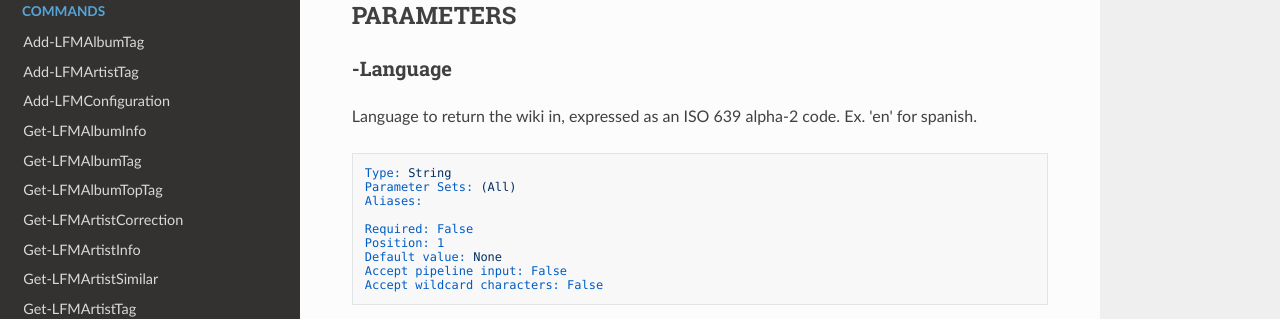
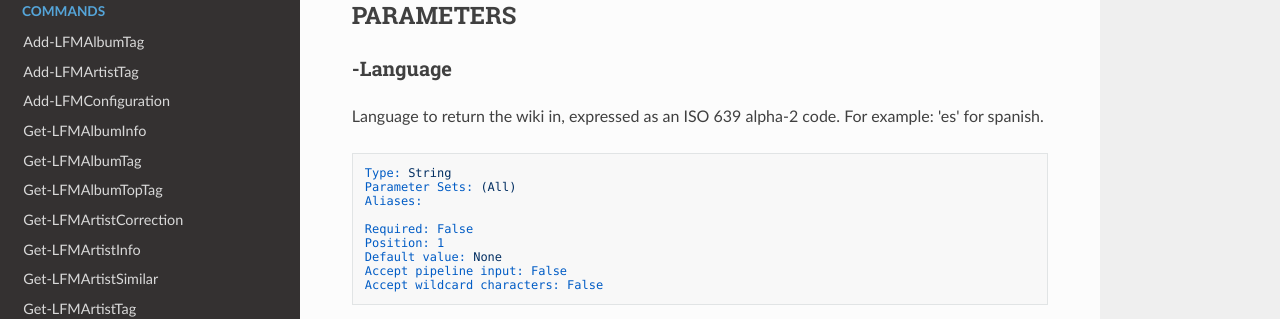
Before and after one commit to camusicjunkie/PowerLFM, an MkDocs documentation site: the page built from docs/Get-LFMTagInfo.md, in a window 1280 px wide and 900 px high, scrolled down 540 px. Shown: the part 151-470 px from the top of the window. Built offline with MkDocs 1.6.1, drawn with Linux system fonts in a browser that asks for light colours; nearby versions of some CDN libraries; old or Windows-style settings are respelled for this version of MkDocs.

Commit message:
small changes

````diff
--- a/docs/Get-LFMTagInfo.md
+++ b/docs/Get-LFMTagInfo.md
@@ -34,8 +34,7 @@ The summary will be returned in the language specified.
 
 ### -Language
 Language to return the wiki in, expressed as an ISO 639 alpha-2 code.
-Ex.
-'en' for spanish.
+For example: 'es' for spanish.
 
 ```yaml
 Type: String
````
Also changed, not shown: docs/Request-LFMSession.md (+0 -2 lines), docs/Request-LFMToken.md (+0 -2 lines).
